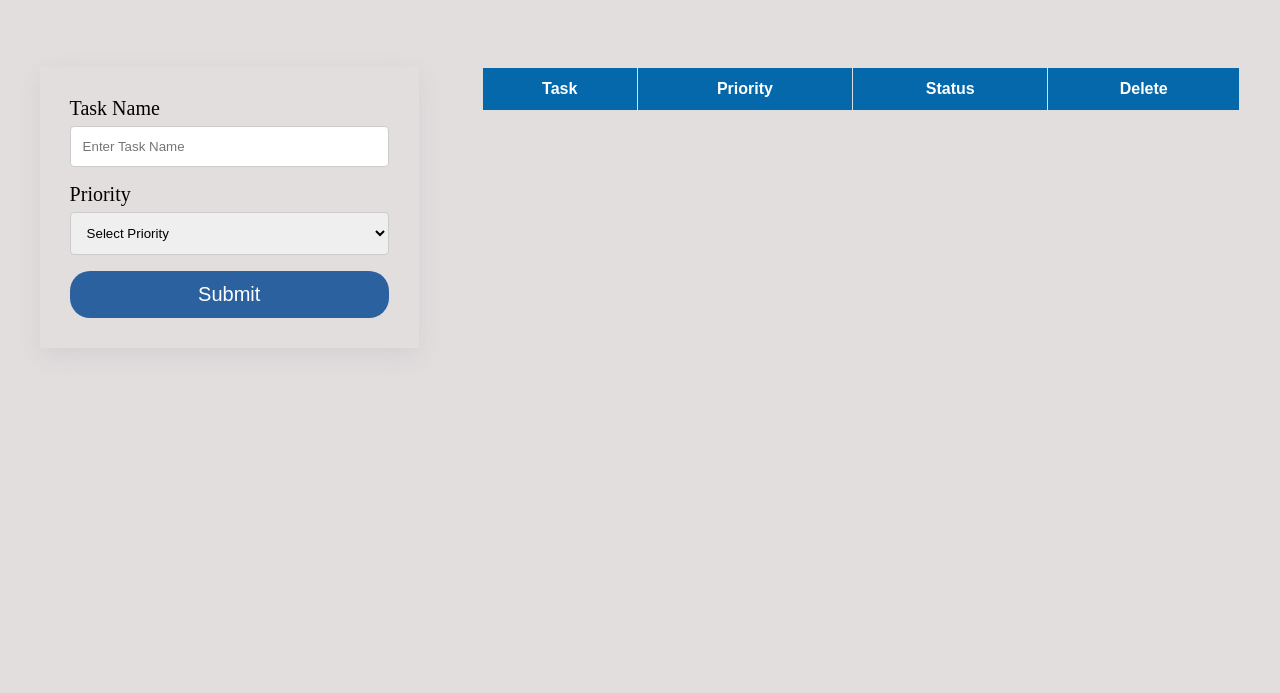
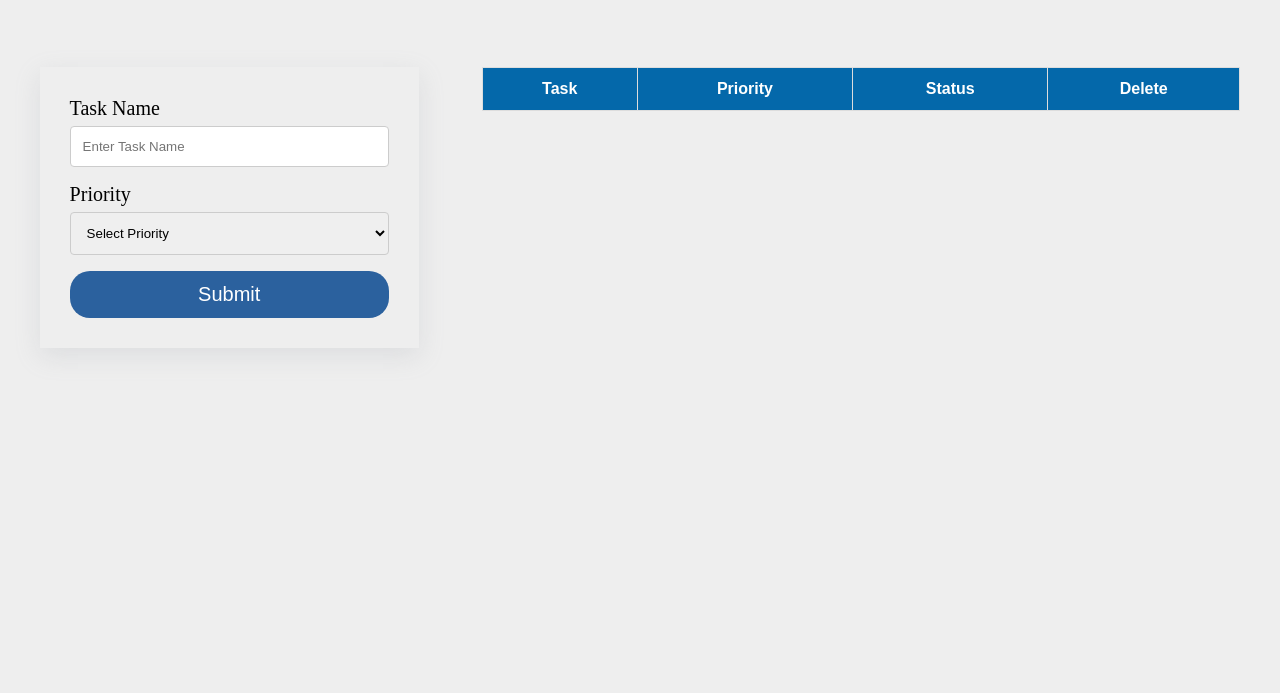
Before and after one commit to sourabhm7qloron/TODO-APP, a plain HTML site: page index.html in a window 1280 px wide. Shown: the part 107-800 px from the top of the page. Drawn offline with Linux system fonts and the light colour scheme.

Commit message:
Update style.css

```diff
--- a/style.css
+++ b/style.css
@@ -1,5 +1,5 @@
 body {
-  background-color: #e3dede;
+  background-color: #eeeeee;
 }
 
 div {
```
